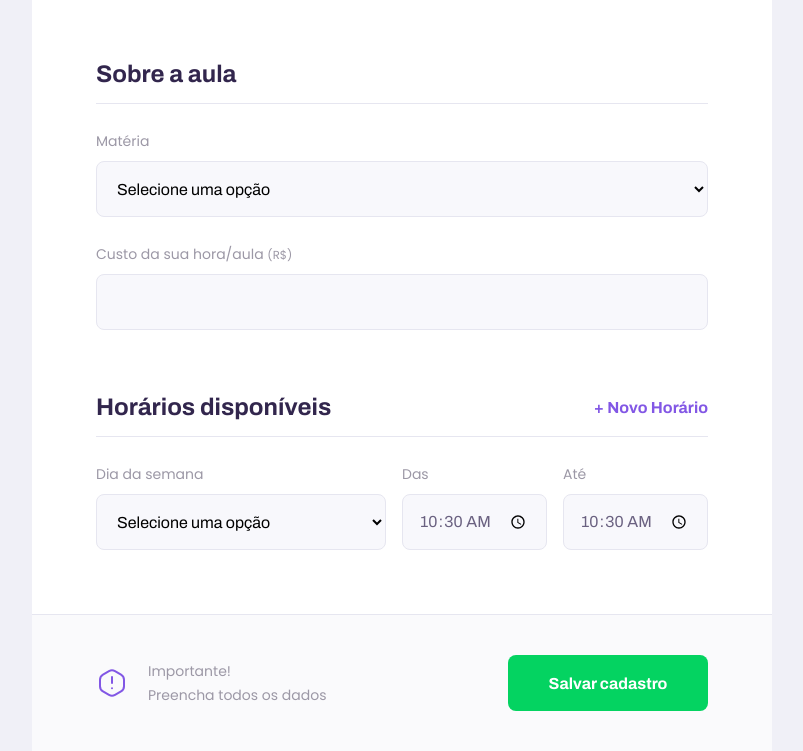
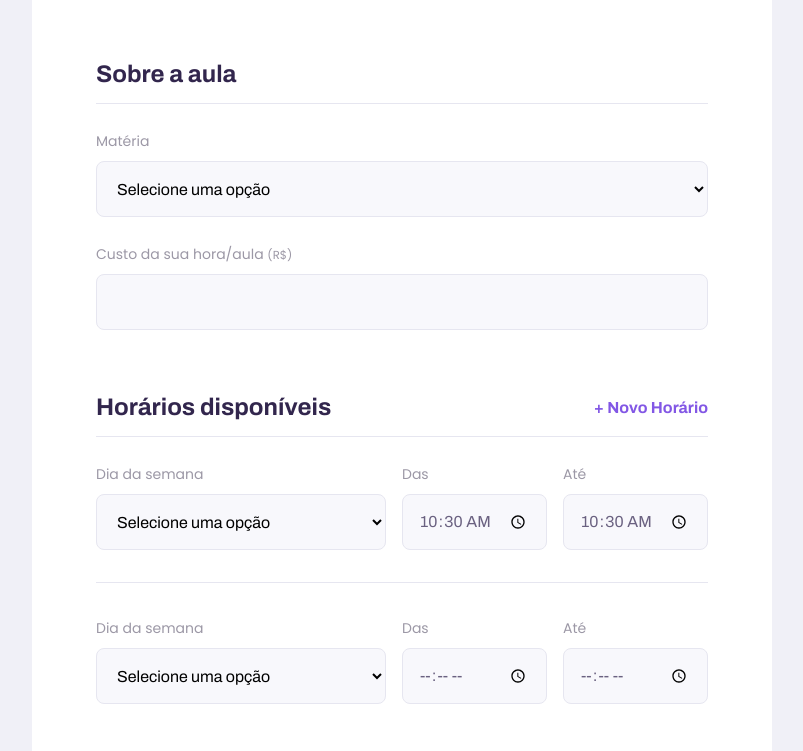
Before and after one commit to deckerleonardo/Proffy, a plain HTML site: page give-classes.html in a window 1280 px wide. Both pictures are taken after typing "10:30", "10:30" into the empty fields and a click on the button "+ Novo Horário". Shown: the part 981-1732 px from the top of the page, without its empty margins (238-1041 px from the left). Drawn offline with Linux system fonts and the light colour scheme.

Commit message:
terceiro dia

```diff
--- /dev/null
+++ b/scripts/addField.js
@@ -0,0 +1,22 @@
+/* Procurar o botão na DOM */
+const btnAddField = document.querySelector("#add-time");
+/* Procurar o fieldset schedule items */
+const scheduleItems = document.querySelector("#schedule-items");
+
+/* Adiciona um evento quando clicar no botão */
+btnAddField.addEventListener("click", () => { addField(); });
+
+/* Função criar um campo field */
+function addField() {
+    /* Copiar o schedule Item */
+    const newScheduleItem = document.querySelector('.schedule-item').cloneNode(true);
+    /* Limpar os campos */
+    const scheduleItem = newScheduleItem.querySelectorAll('input');
+    /* Percorrer cada campo do schedule item */
+    scheduleItem.forEach((field) => {
+        /* Limpa o campo */
+        field.value = "";
+    });
+    /* Adicionar ao fieldset o elemento clonado */
+    scheduleItems.appendChild(newScheduleItem);
+}
```
Also changed, not shown: give-classes.html (+1 -0 lines).
